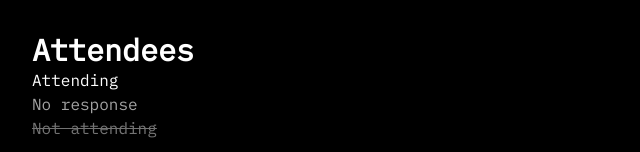
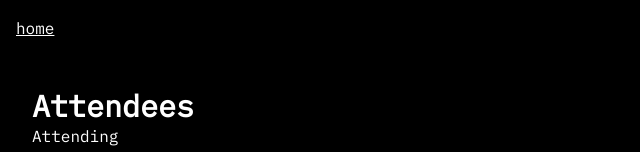
Before and after one commit to madfun12/raven-crest, a Next.js app: page / in a window 1280 px wide. Shown: the top 152 px of the page, without its empty margins (0-640 px from the left). Built offline with nearby package versions, Linux system fonts and the light colour scheme; no server answers; the database is empty; a web font is replaced by a local one.

Commit message:
update to layout and invitee page

```diff
--- a/app/(home)/page.tsx
+++ b/app/(home)/page.tsx
@@ -12,7 +12,7 @@ export default function Home() {
       const response = await axios.get("/api/attendees");
       setAttendees(response.data);
     } catch (error) {
-            toast.error('Error retrieving attendees')
+      toast.error("Error retrieving attendees");
       console.log(error);
     }
   };
@@ -32,8 +32,7 @@ export default function Home() {
               <a
                 href={`/attendees/${attendee.id}`}
                 className={`${
-                                    attendee.isAttending === null &&
-                                    "text-neutral-400"
+                  attendee.isAttending === null && "text-neutral-400"
                 } ${
                   attendee.isAttending === false &&
                   " text-neutral-500 line-through"
--- a/app/attendees/[id]/page.tsx
+++ b/app/attendees/[id]/page.tsx
@@ -26,7 +26,7 @@ export default function Attendee({ params }: { params: { id: string } }) {
       <h1 className="text-center m-auto text-3xl font-black mt-8">
         {invitee.name}
       </h1>
-            <p className="m-auto mt-8 p-4">{invitee.description}</p>
+      <p className="block m-auto mt-8 p-4 w-fit">{invitee.description}</p>
     </div>
   );
 }
--- a/app/layout.tsx
+++ b/app/layout.tsx
@@ -41,6 +41,9 @@ export default function RootLayout({
             },
           }}
         />
+        <a href="/" className="block p-4 underline">
+          home
+        </a>
         {children}
       </body>
     </html>
```
Also changed, not shown: app/api/attendees/[...id]/route.ts (indentation only). Lines whose indentation alone changed are shown as unchanged.
